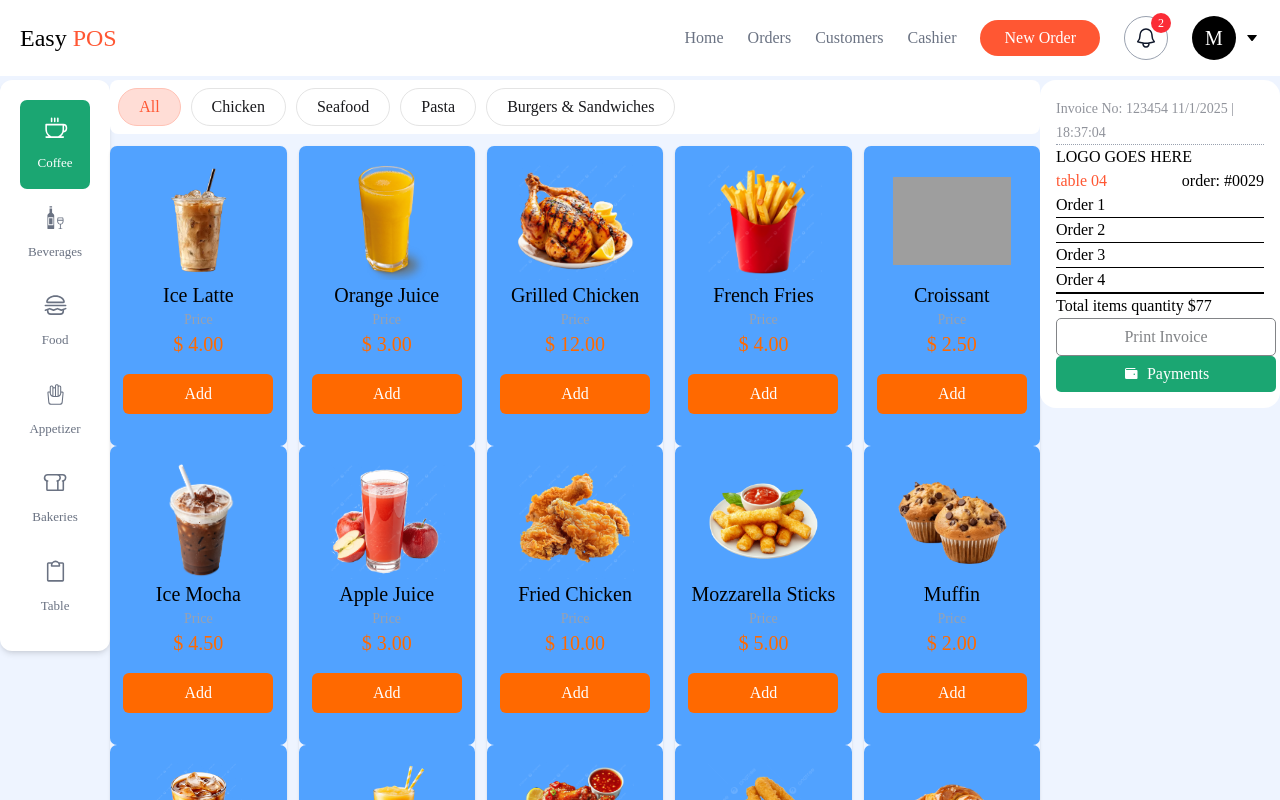
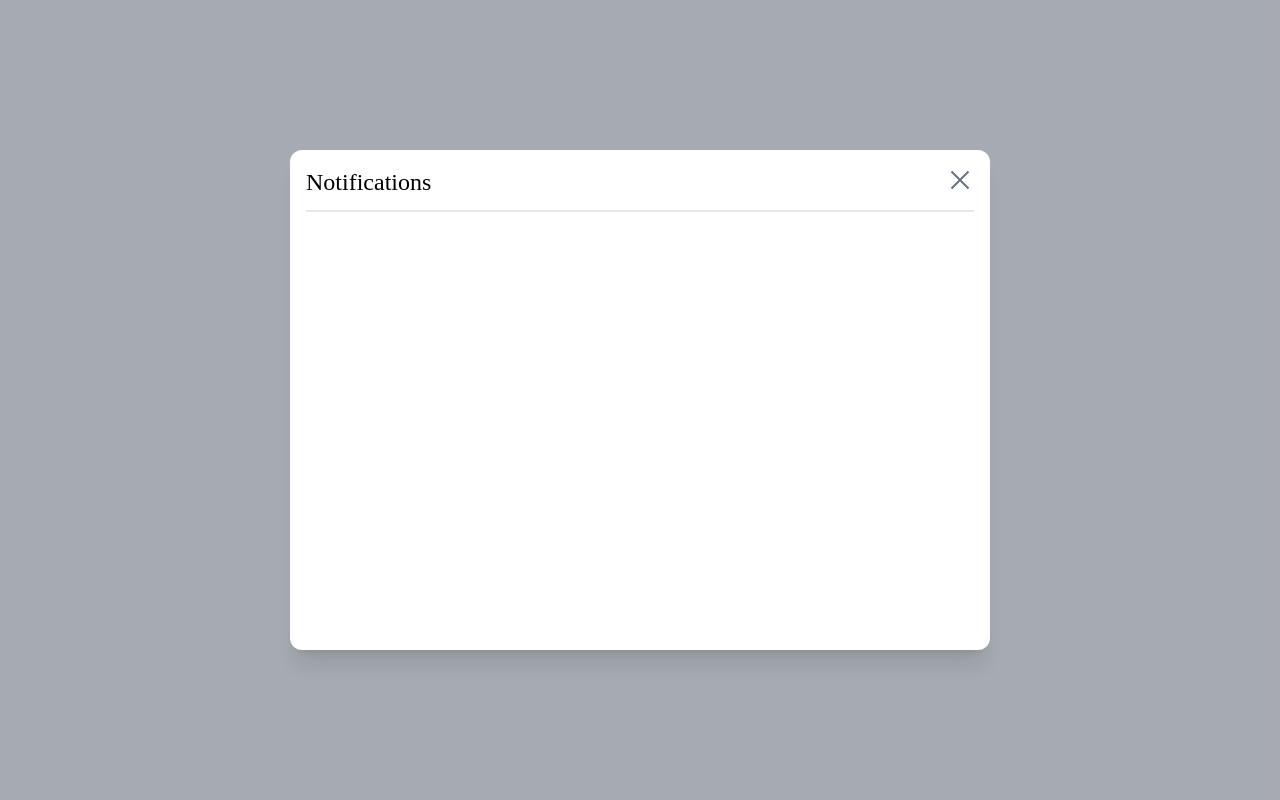
Before and after one commit to Uj7b/easyPOS, a React (Vite) app: page / in a window 1280 px wide. Shown: the top 800 px of the page. Built offline with nearby package versions, Linux system fonts and the light colour scheme; grey boxes are pictures that could not be loaded; a web font is replaced by a local one.

Commit message:
07/11/2025

```diff
--- a/src/App.jsx
+++ b/src/App.jsx
@@ -5,43 +5,11 @@ import NotificationsTab from "./NotificationsTab";
 import ProductGrid from "./ProductGrid";
 import CategoryFilter from "./CategoryFilter";
 import Invoice from "./Invoice";
+import Content from "./Content";
 function App() {
   // const [order, setOrder] = useState([]);
   return (
-    <div
-      className="grid h-screen
-      grid-cols-[auto_auto_auto]
-      grid-rows-[80px_auto_1fr]
-      grid-areas-[
-        'header header header'
-        'sidebar filter invoice'
-        'sidebar product-grid invoice'
-      ]"
-      style={{
-        display: "grid",
-        gridTemplateAreas: `
-          "header header header"
-          "sidebar filter invoice"
-          "sidebar product-grid invoice"
-        `,
-      }}
-    >
-      <div style={{ gridArea: "header" }}>
-        <Header />
-      </div>
-      <div style={{ gridArea: "sidebar" }}>
-        <SideMenu />
-      </div>
-      <div style={{ gridArea: "filter" }}>
-        <CategoryFilter />
-      </div>
-      <div style={{ gridArea: "product-grid" }}>
-        <ProductGrid />
-      </div>
-      <div style={{ gridArea: "invoice" }}>
-        <Invoice></Invoice>
-      </div>
-    </div>
+    <NotificationsTab></NotificationsTab>
   );
 }
 
--- /dev/null
+++ b/src/Content.jsx
@@ -0,0 +1,46 @@
+import Header from "./Header";
+import SideMenu from "./SideMenu";
+import NotificationsTab from "./NotificationsTab";
+import ProductGrid from "./ProductGrid";
+import CategoryFilter from "./CategoryFilter";
+import Invoice from "./Invoice";
+function Content() {
+  return (
+    <div
+      className="grid h-screen
+      grid-cols-[auto_auto_auto]
+      grid-rows-[80px_auto_1fr]
+      grid-areas-[
+        'header header header'
+        'sidebar filter invoice'
+        'sidebar product-grid invoice'
+      ]"
+      style={{
+        display: "grid",
+        gridTemplateAreas: `
+          "header header header"
+          "sidebar filter invoice"
+          "sidebar product-grid invoice"
+        `,
+      }}
+    >
+      <div style={{ gridArea: "header" }}>
+        <Header />
+      </div>
+      <div style={{ gridArea: "sidebar" }}>
+        <SideMenu />
+      </div>
+      <div style={{ gridArea: "filter" }}>
+        <CategoryFilter />
+      </div>
+      <div style={{ gridArea: "product-grid" }}>
+        <ProductGrid />
+      </div>
+      <div style={{ gridArea: "invoice" }}>
+        <Invoice></Invoice>
+      </div>
+    </div>
+  );
+}
+
+export default Content;
--- a/src/Notification.jsx
+++ b/src/Notification.jsx
@@ -1,10 +1,12 @@
 // ! this component represent only notification item, the message
 function Notification() {
-    return (
-        <div>
-
-        </div>
-    );
+  return (
+    <div>
+      <div>
+        <img src="" alt="" />
+      </div>
+    </div>
+  );
 }
 
 export default Notification;
--- a/src/NotificationsTab.jsx
+++ b/src/NotificationsTab.jsx
@@ -1,5 +1,5 @@
 import Notification from "./Notification";
-
+import { RiCloseLargeLine } from "react-icons/ri";
 //* this component represent the tab where all notifications -messages- are listed
 function NotificationsTab() {
     function handleToggle () {
@@ -7,13 +7,13 @@ function NotificationsTab() {
     }
     return (
       <div
-        className="fixed inset-0 flex  items-center justify-center backdrop-blur-sm bg-black/30 invisible"
+        className="fixed inset-0 flex  items-center justify-center backdrop-blur-sm bg-black/30"
         onClick={handleToggle}
       >
         <div className="bg-white p-4 rounded-xl shadow-xl w-[700px] h-[500px]">
           <div className="modal-header flex justify-between h-fit text-2xl">
             <span>Notifications</span>
-            <button className="cursor-pointer h-7 w-7 flex justify-center items-center aspect-square rounded-full text-gray-500">X</button>
+            <button className="cursor-pointer h-7 w-7 flex justify-center items-center aspect-square rounded-full text-gray-500"><RiCloseLargeLine></RiCloseLargeLine></button>
           </div>
         <hr className="border my-3 border-gray-200"/>
         <Notification></Notification>
--- a/src/redux/store.js
+++ b/src/redux/store.js
@@ -1 +1,6 @@
 import { configureStore } from "@reduxjs/toolkit";
+export const store = configureStore({
+    reducer : {
+
+    }
+})
```
